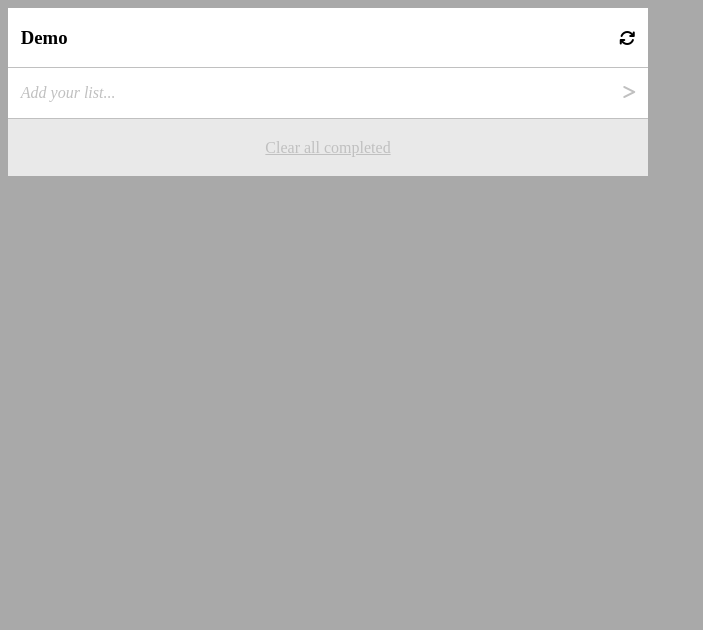
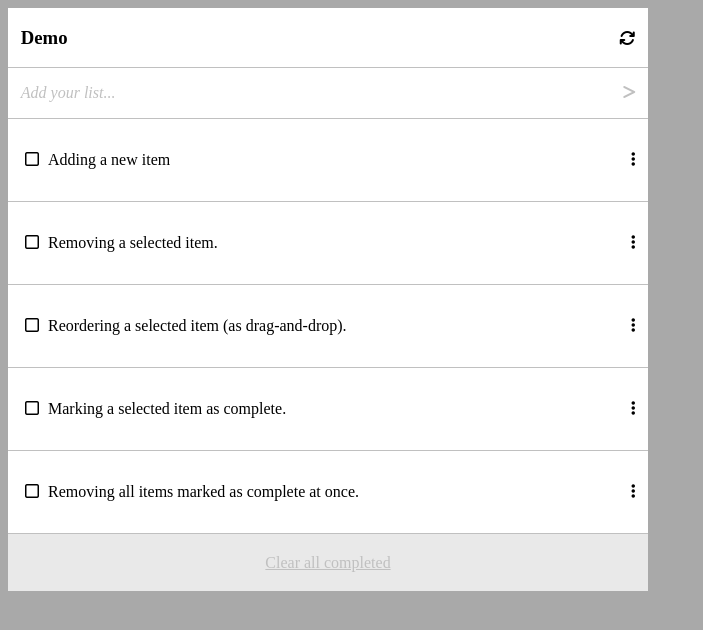
Before and after one commit to aliabbani/ToDo-list, a website built with webpack: page src/index.html in a window 1280 px wide. Shown: the whole page, without its empty margins (0-703 px from the left). Built offline with nearby package versions, Linux system fonts and the light colour scheme.

Commit message:
Edit loop function inside index.js file

```diff
--- a/src/index.js
+++ b/src/index.js
@@ -1,7 +1,7 @@
 import _ from "lodash";
 import "./style.css";
 
-let Tasks = [
+let tasks = [
   {
     'description': 'Adding a new item',
     'completed': false,
@@ -35,18 +35,24 @@ for (let i = 0; i < tasks.length; i++) {
   const liTextAndIcons = document.createElement('li');
   const squareSpan = document.createElement('span')
   const squareIcon = document.createElement('i');
+  const listText = document.createElement('p');
   const threeDotIcon = document.createElement('i');
 
   listItems.appendChild(leftItems);
   listItems.appendChild(threeDotIcon);
   leftItems.appendChild(liTextAndIcons);
   liTextAndIcons.appendChild(squareSpan);
+  liTextAndIcons.appendChild(listText);
   squareSpan.appendChild(squareIcon);
 
   listItems.className = 'list-items';
-  leftItems.className = 'left-items';
+  leftItems.className = 'fa-ul left-items';
   liTextAndIcons.className = 'li-text-and-icons';
-  squareSpan.className = 'square-span';
-  squareIcon.className = 'square-icon';
-  threeDotIcon.className = 'three-dot-icon';
+  squareSpan.className = 'fa-li square-span';
+  squareIcon.className = 'far fa-square square-icon';
+  listText.className = 'list-text';
+  threeDotIcon.className = 'fas fa-ellipsis-v three-dot-icon';
+
+  document.querySelector('.box').appendChild(listItems);
+  listText.innerText = tasks[i].description;
 }
--- a/src/style.css
+++ b/src/style.css
@@ -37,12 +37,6 @@ body {
   padding: 0 1vw 0 0;
 }
 
-.left-items {
-  display: flex;
-  flex-direction: row;
-  align-items: baseline;
-}
-
 .list-items-text {
   padding-left: 1vw;
 }
```
